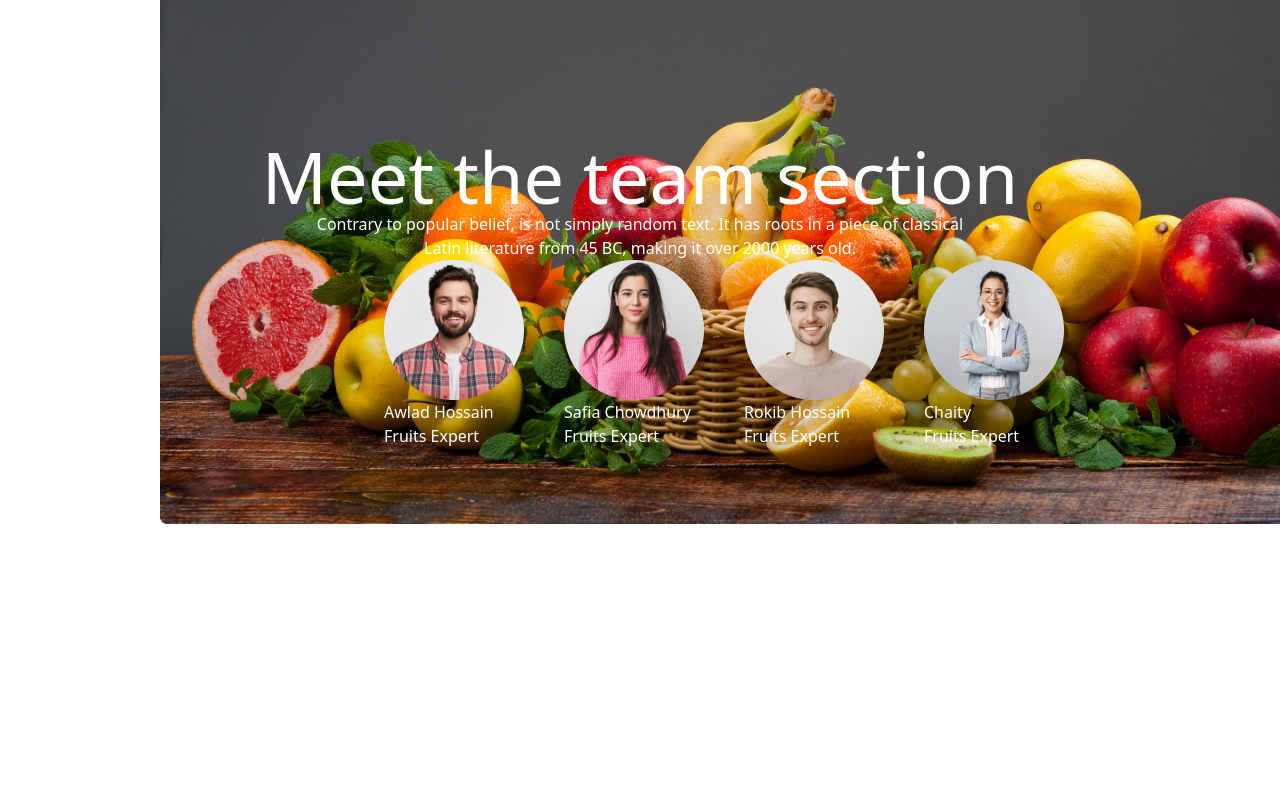
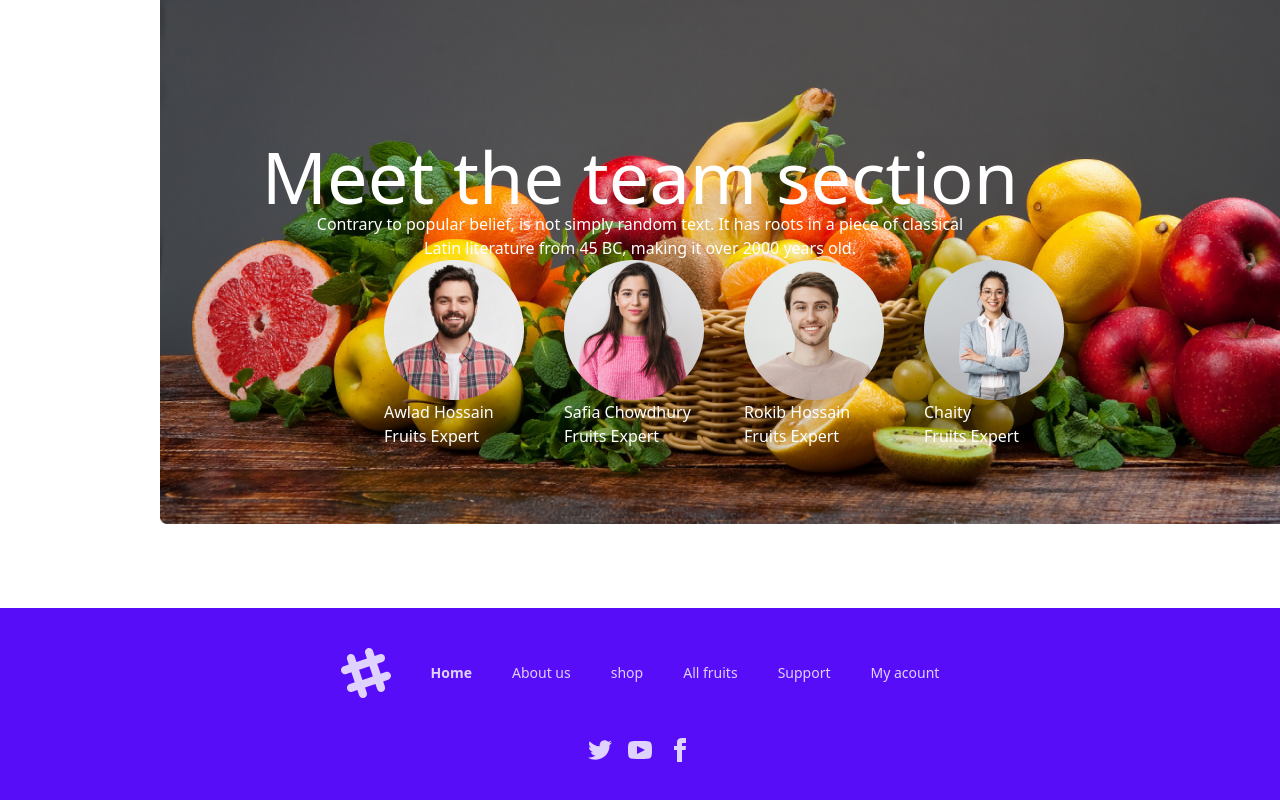
Before and after one commit to shourav90/B8A3-fruit-brust-repo, a plain HTML site: page index.html in a window 1280 px wide. Shown: the part 2200-3000 px from the top of the page. Before the commit the page ends 2724 px from the top, so only its background shows below. Drawn offline with nearby package versions, Linux system fonts and the light colour scheme.

Commit message:
footer section finished

```diff
--- a/index.html
+++ b/index.html
@@ -226,9 +226,24 @@
         </div>
       </section>
     </main>
-    <footer>
-
-    </footer>
+    <footer class="footer footer-center p-10 mt-40   bg-primary text-primary-content">
+        <div class="flex gap-10">
+          <svg width="50" height="50" viewBox="0 0 24 24" xmlns="http://www.w3.org/2000/svg" fill-rule="evenodd" clip-rule="evenodd" class="inline-block fill-current"><path d="M22.672 15.226l-2.432.811.841 2.515c.33 1.019-.209 2.127-1.23 2.456-1.15.325-2.148-.321-2.463-1.226l-.84-2.518-5.013 1.677.84 2.517c.391 1.203-.434 2.542-1.831 2.542-.88 0-1.601-.564-1.86-1.314l-.842-2.516-2.431.809c-1.135.328-2.145-.317-2.463-1.229-.329-1.018.211-2.127 1.231-2.456l2.432-.809-1.621-4.823-2.432.808c-1.355.384-2.558-.59-2.558-1.839 0-.817.509-1.582 1.327-1.846l2.433-.809-.842-2.515c-.33-1.02.211-2.129 1.232-2.458 1.02-.329 2.13.209 2.461 1.229l.842 2.515 5.011-1.677-.839-2.517c-.403-1.238.484-2.553 1.843-2.553.819 0 1.585.509 1.85 1.326l.841 2.517 2.431-.81c1.02-.33 2.131.211 2.461 1.229.332 1.018-.21 2.126-1.23 2.456l-2.433.809 1.622 4.823 2.433-.809c1.242-.401 2.557.484 2.557 1.838 0 .819-.51 1.583-1.328 1.847m-8.992-6.428l-5.01 1.675 1.619 4.828 5.011-1.674-1.62-4.829z"></path></svg>
+          <p class="font-bold">Home</p>
+          <p>About us</p>
+          <p>shop</p>
+          <p>All fruits</p>
+          <p>Support</p>
+          <p>My acount</p>
+        </div>
+        <div>
+          <div class="grid grid-flow-col gap-4">
+            <a><svg xmlns="http://www.w3.org/2000/svg" width="24" height="24" viewBox="0 0 24 24" class="fill-current"><path d="M24 4.557c-.883.392-1.832.656-2.828.775 1.017-.609 1.798-1.574 2.165-2.724-.951.564-2.005.974-3.127 1.195-.897-.957-2.178-1.555-3.594-1.555-3.179 0-5.515 2.966-4.797 6.045-4.091-.205-7.719-2.165-10.148-5.144-1.29 2.213-.669 5.108 1.523 6.574-.806-.026-1.566-.247-2.229-.616-.054 2.281 1.581 4.415 3.949 4.89-.693.188-1.452.232-2.224.084.626 1.956 2.444 3.379 4.6 3.419-2.07 1.623-4.678 2.348-7.29 2.04 2.179 1.397 4.768 2.212 7.548 2.212 9.142 0 14.307-7.721 13.995-14.646.962-.695 1.797-1.562 2.457-2.549z"></path></svg></a>
+            <a><svg xmlns="http://www.w3.org/2000/svg" width="24" height="24" viewBox="0 0 24 24" class="fill-current"><path d="M19.615 3.184c-3.604-.246-11.631-.245-15.23 0-3.897.266-4.356 2.62-4.385 8.816.029 6.185.484 8.549 4.385 8.816 3.6.245 11.626.246 15.23 0 3.897-.266 4.356-2.62 4.385-8.816-.029-6.185-.484-8.549-4.385-8.816zm-10.615 12.816v-8l8 3.993-8 4.007z"></path></svg></a>
+            <a><svg xmlns="http://www.w3.org/2000/svg" width="24" height="24" viewBox="0 0 24 24" class="fill-current"><path d="M9 8h-3v4h3v12h5v-12h3.642l.358-4h-4v-1.667c0-.955.192-1.333 1.115-1.333h2.885v-5h-3.808c-3.596 0-5.192 1.583-5.192 4.615v3.385z"></path></svg></a>
+          </div>
+        </div>
+      </footer>
 </body>
 
 </html>
```
